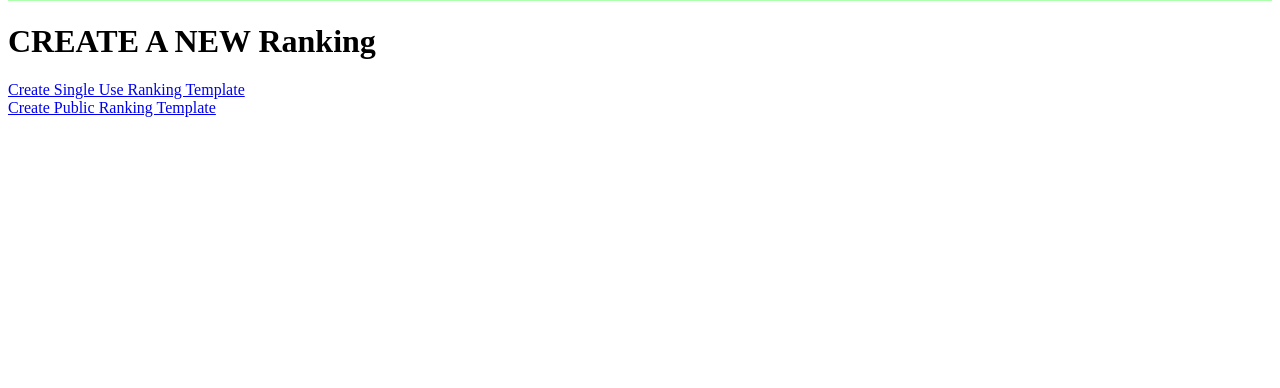
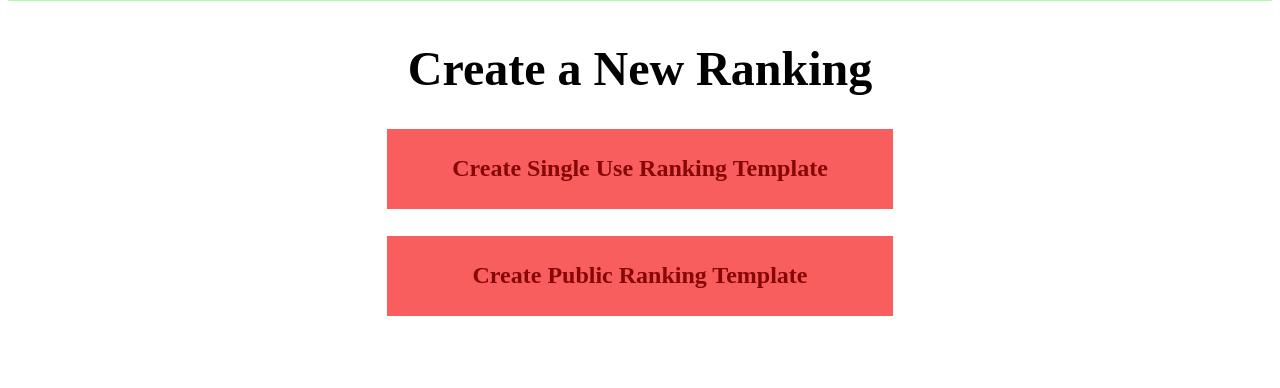
Before and after one commit to PK-002/WebAdminII-Website, a Django app: page /new/ in a window 1280 px wide. Shown: the part 412-800 px from the top of the page. Run offline with Django 5.2, Linux system fonts and the light colour scheme; some libraries are stand-ins or nearby versions.

Commit message:
turned new links into buttons

```diff
--- a/TierList/static/css/main.css
+++ b/TierList/static/css/main.css
@@ -253,3 +253,30 @@ tbody tr:nth-child(odd) {
   font-size: x-large;
   margin: 40px;
 }
+
+#new-list-content {
+  justify-content: center;
+  justify-self: center;
+  width: 40%;
+  height: 80px;
+  text-align: center;
+  font-size: x-large;
+  margin: 40px;
+}
+
+#new-list-content a {
+  display: flex;
+  justify-content: center;
+  align-items: center;
+  width: 100%;
+  height: 100%;
+  font-weight: bold;
+  text-decoration: none;
+  color: rgb(135, 6, 6);
+  background-color:rgb(248, 94, 94);
+  transition: background-color 0.2s;
+}
+
+#new-list-content a:hover {
+  background-color: rgb(255, 49, 49);
+}
--- a/TierList/templates/new.html
+++ b/TierList/templates/new.html
@@ -1,8 +1,7 @@
 {% extends 'base.html' %} {% load static %} {% block content %}
 
-<div>
-  <h1>CREATE A NEW Ranking</h1>
-
+<div id="new-list-content">
+  <h1>Create a New Ranking</h1>
   <a href="/maker">Create Single Use Ranking Template</a>
   <br />
   <a href="/config">Create Public Ranking Template</a>
```
